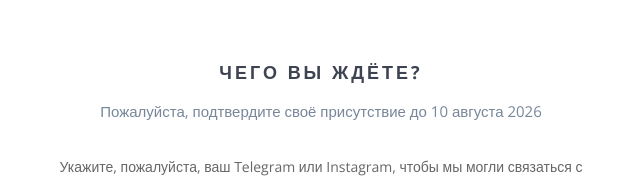
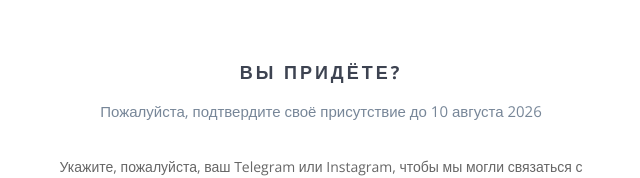
Before and after one commit to FSGAP/wedding, a website: page index.html in a window 1280 px wide. Shown: the part 2530-2708 px from the top of the page, 319-959 px from the left. Drawn offline with nearby package versions, Linux system fonts and the light colour scheme; files whose address does not match are found by name.

Commit message:
Обновление дизайна

```diff
--- a/index.html
+++ b/index.html
@@ -228,7 +228,7 @@
     <div class="container">
         <div class="row">
             <div class="col-md-6 col-md-offset-3">
-                <h3>Чего вы ждёте?</h3>
+                <h3>Вы придёте?</h3>
                 <p>Пожалуйста, подтвердите своё присутствие до 10 августа 2026</p>
                 <form id="rsvp-form" class="rsvp-form" action="" method="POST">
                     <p style="font-size: 14px; color: #666; margin-bottom: 20px; line-height: 1.5;">
```
